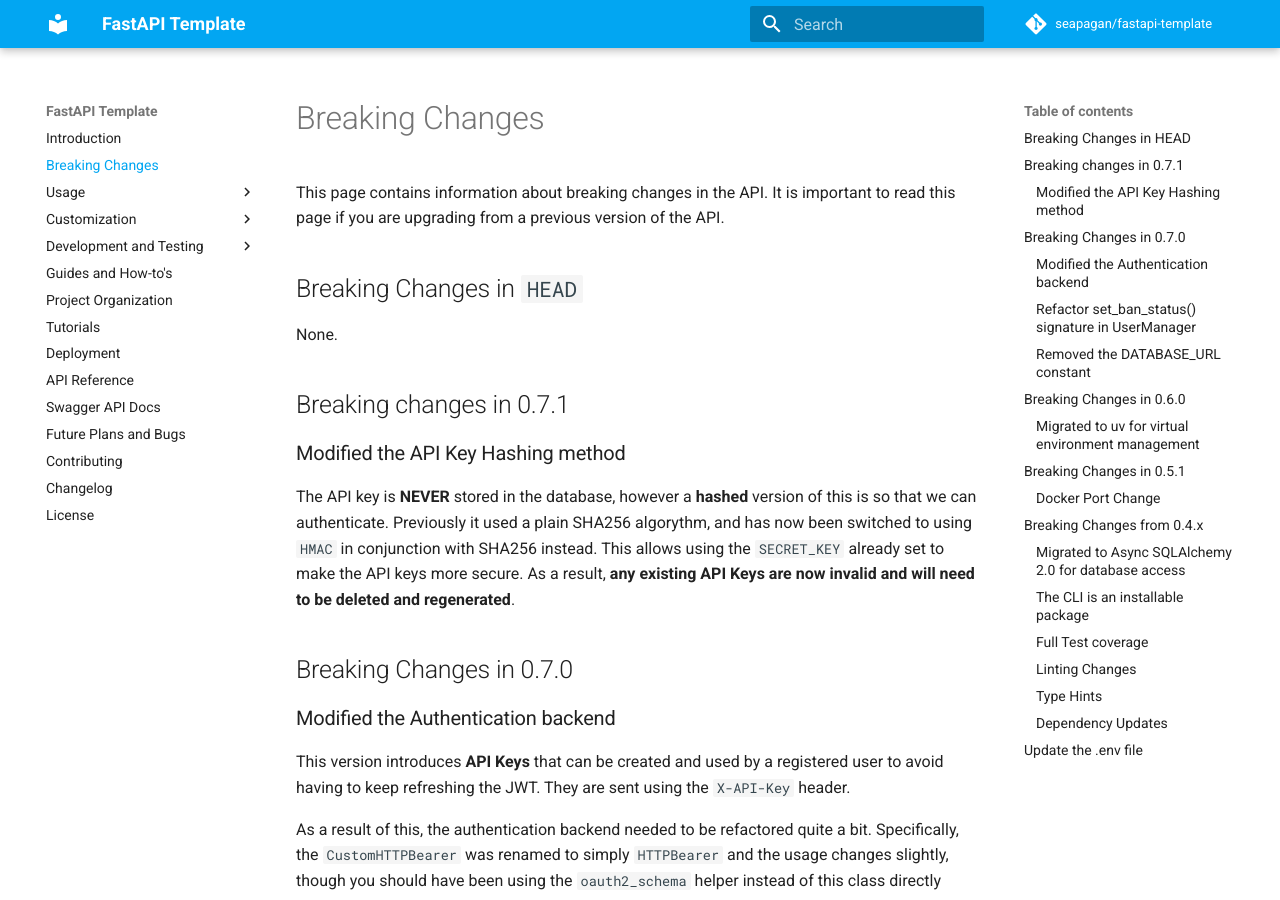
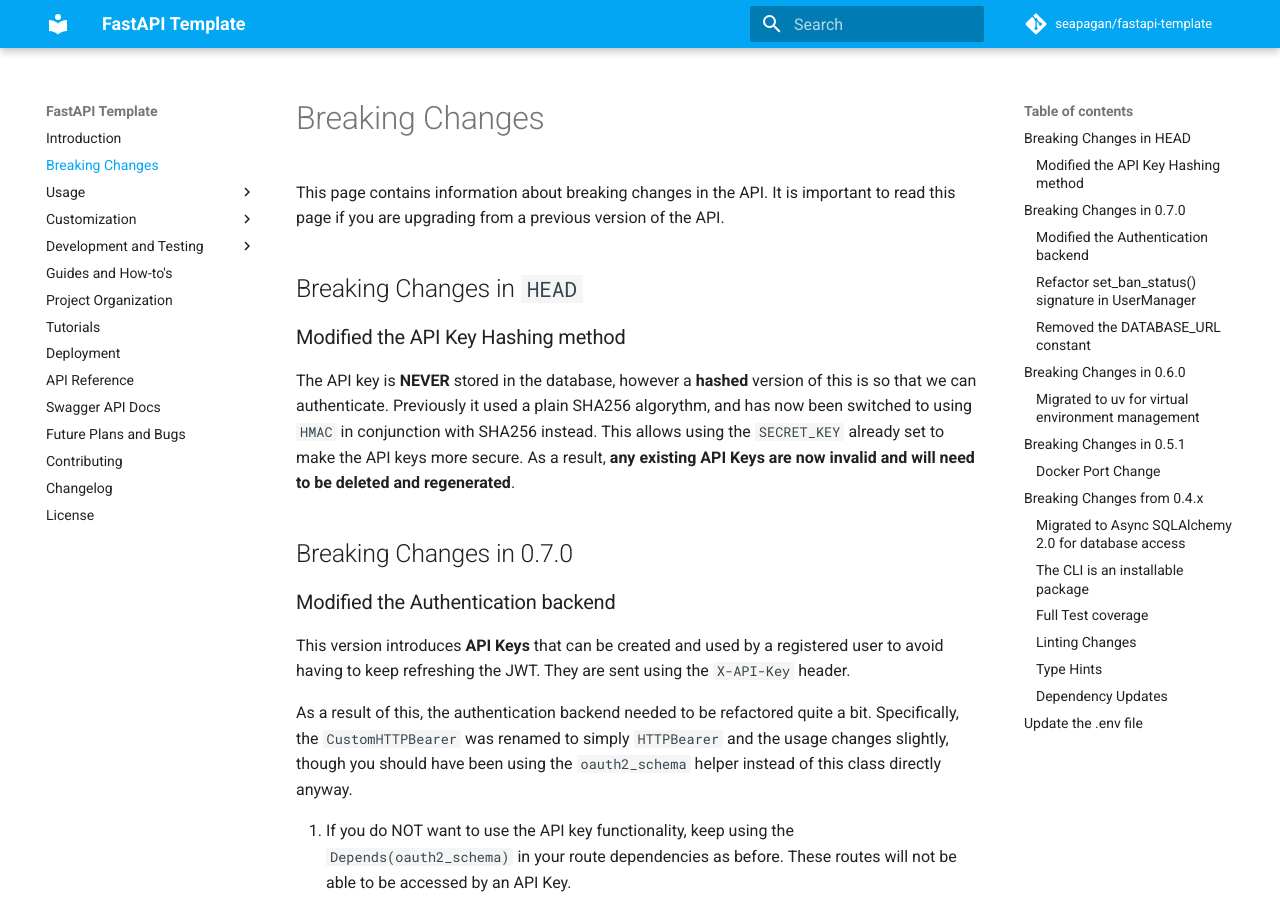
Before and after one commit to seapagan/fastapi-template, an MkDocs documentation site: the page built from docs/important.md, in a window 1280 px wide and 900 px high. Built offline with MkDocs 1.6.1 and Material for MkDocs 9.7.7, drawn with Linux system fonts in a browser that asks for light colours; comment, search, counter and statistics services are not loaded.

Commit message:
docs: remove placeholder for breaking changes in 0.7.1
Signed-off-by: Grant Ramsay <seapagan@gmail.com>

```diff
--- a/docs/important.md
+++ b/docs/important.md
@@ -5,10 +5,6 @@
 API.
 
 ## Breaking Changes in `HEAD`
-
-None.
-
-## Breaking changes in 0.7.1
 
 ### Modified the API Key Hashing method
 
```
